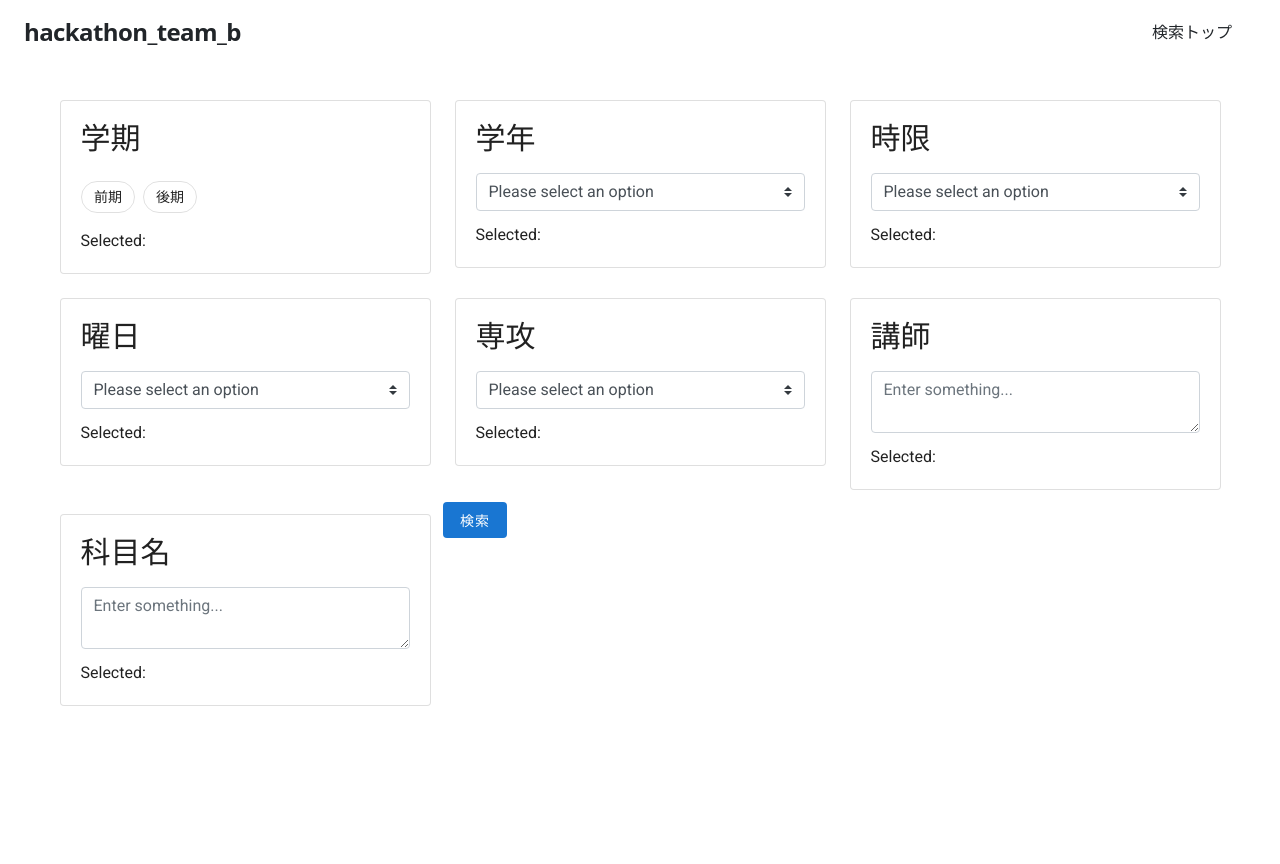
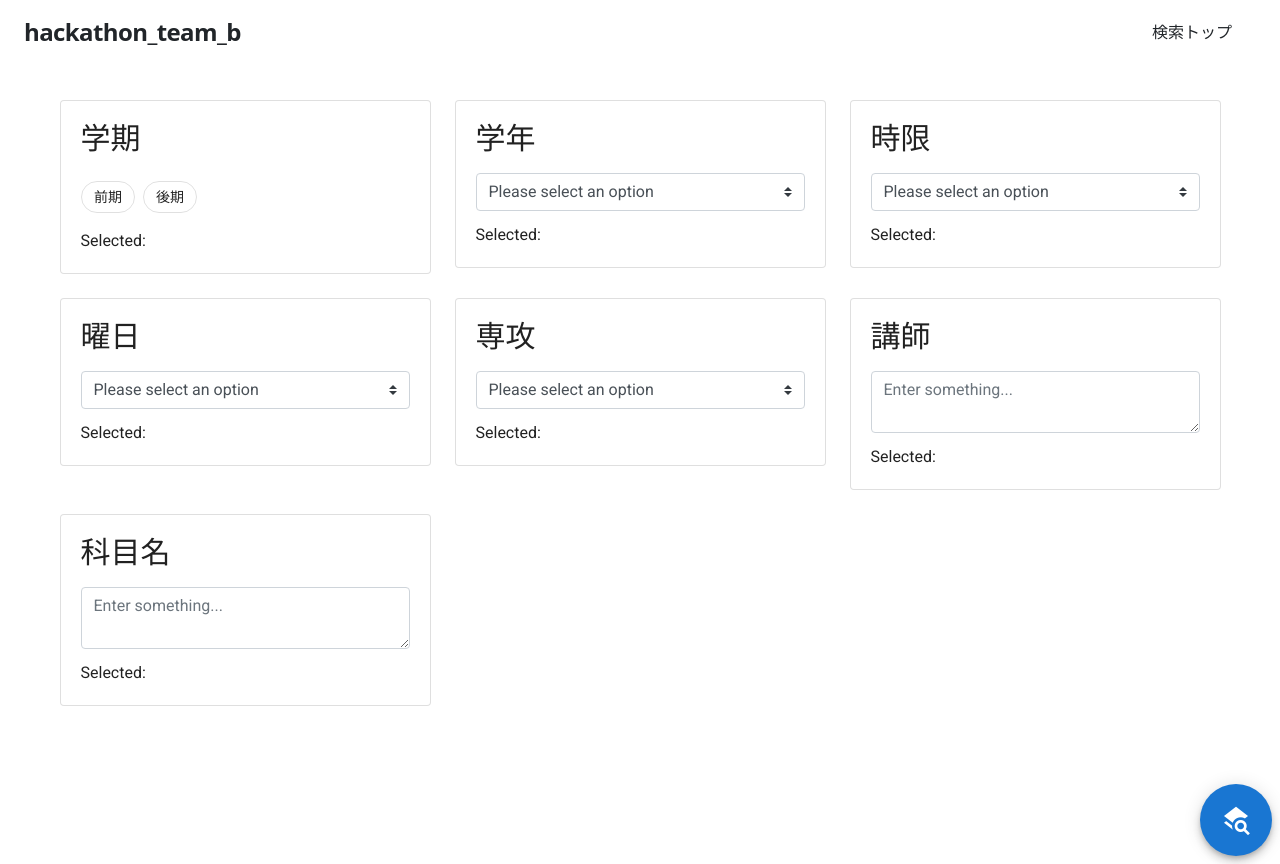
Before and after one commit to SystemEngineeringTeam/hackathon_team_b, a Vue app in the folder vue/: page / in a window 1280 px wide. Built offline with nearby package versions, Linux system fonts and the light colour scheme.

Commit message:
ボタン修正

```diff
--- a/vue/src/views/Home.vue
+++ b/vue/src/views/Home.vue
@@ -101,17 +101,12 @@
               </div>
             </b-card>
           </v-col>
-        <v-btn
-      depressed
-      @click="Clicksubmit(), lectureGetParams()"
-      color="primary"
-    >
-      検索
+        </v-row>
+      </v-container>
+      <div class="absolute right-2 bottom-2">
+        <v-btn color="primary" @click="Clicksubmit(), lectureGetParams()" fab x-large dark>
+          <v-icon>mdi-layers-search</v-icon>
         </v-btn>
-      </v-row>
-
-    </v-container>
-    <div class="float-right m-10">
         <!-- <button @click="urlpush()">push</button> -->
       </div>
     </v-app>
```
Lines whose indentation alone changed are shown as unchanged.
